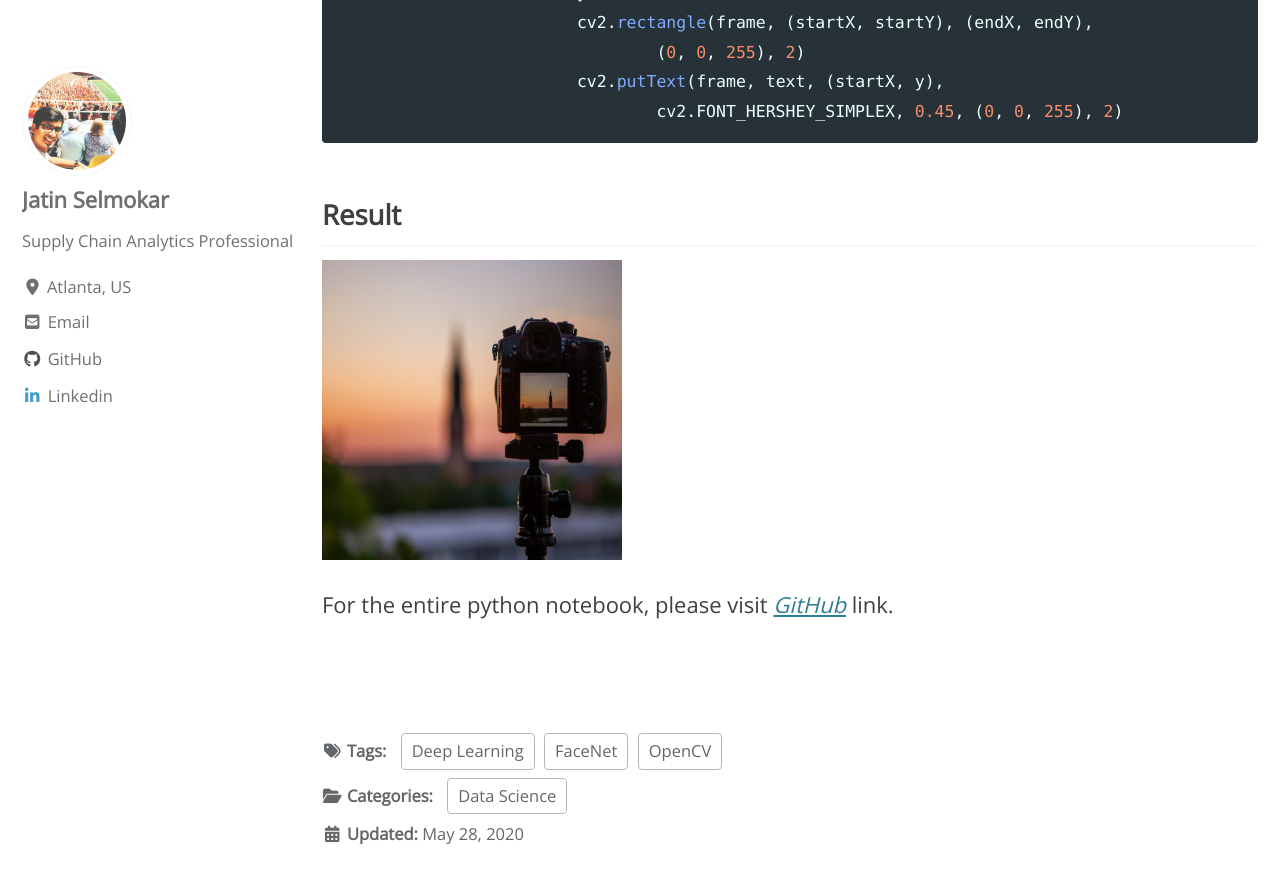
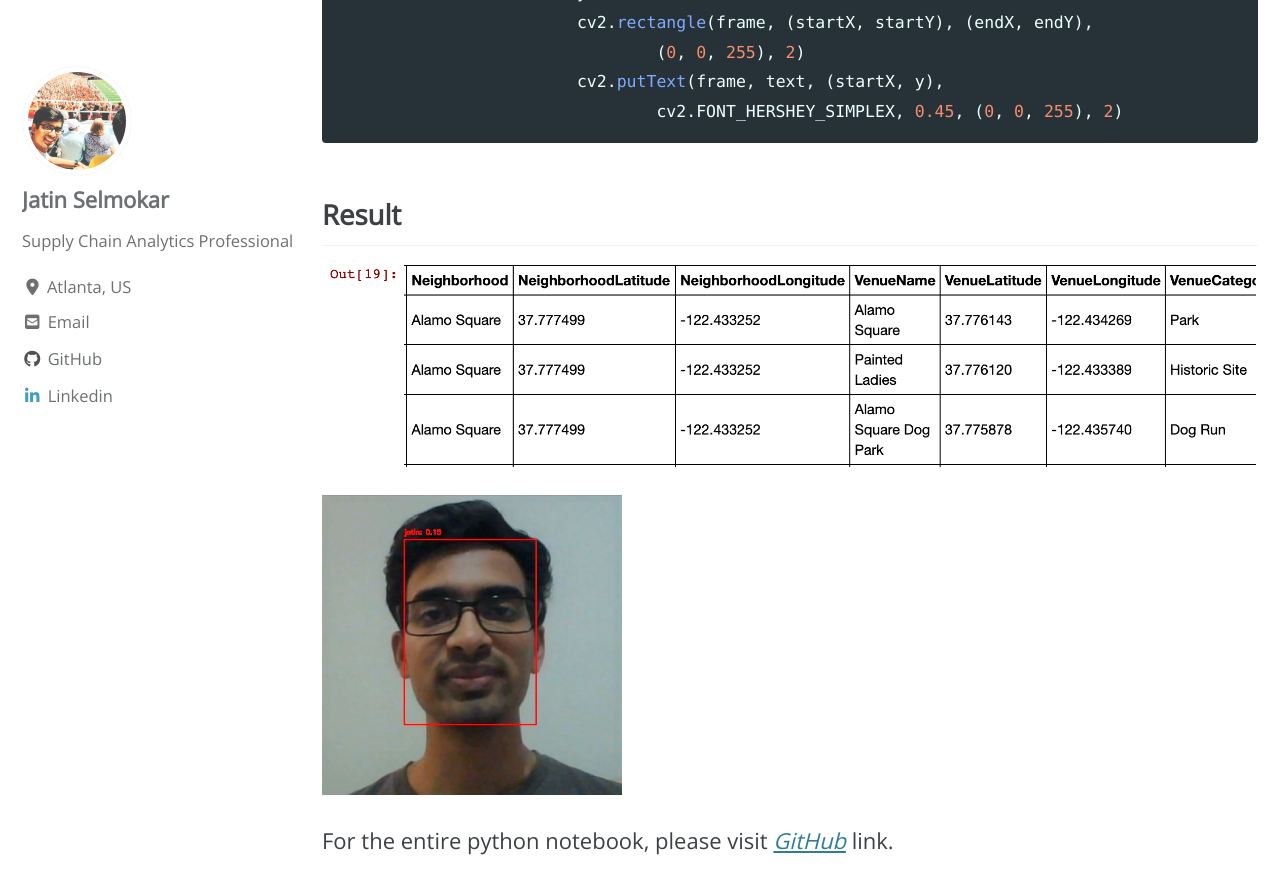
Before and after one commit to jatinselmokar/jatinselmokar.github.io, a Jekyll site: the page built from _posts/2020-05-28-face-recognition.md, in a window 1280 px wide and 900 px high, scrolled down 5607 px. Shown: the top 894 px of the window. Built offline with Jekyll 4.4.1, drawn with Linux system fonts in a browser that asks for light colours; cached includes are drawn as plain includes; nearby versions of some CDN libraries.

Commit message:
Update 2020-05-28-face-recognition.md

````diff
--- a/_posts/2020-05-28-face-recognition.md
+++ b/_posts/2020-05-28-face-recognition.md
@@ -167,7 +167,10 @@ faceBlob = cv2.dnn.blobFromImage(face, 1.0 / 255,
 				cv2.FONT_HERSHEY_SIMPLEX, 0.45, (0, 0, 255), 2)
 ```
 ## Result
-<img src="/assets/images/face_recognition/camera.jpg" alt="face recognition" style="width:300px;height:300px;">
+
+<img src="/assets/images/clustering/venues.png" alt="HTMLPIC">
+
+<img src="/assets/images/face_recognition/result.jpg" alt="face Recognition" style="width:300px;height:300px;">
 
 
 For the entire python notebook, please visit *[GitHub](https://github.com/jatinselmokar/opencv-face-recognition-using-facenet-dnn)* link.
````
